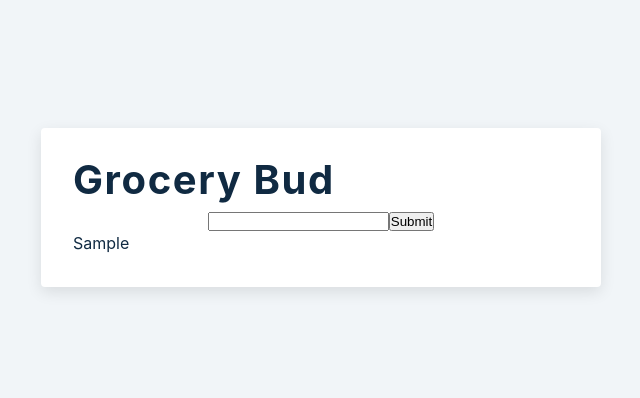
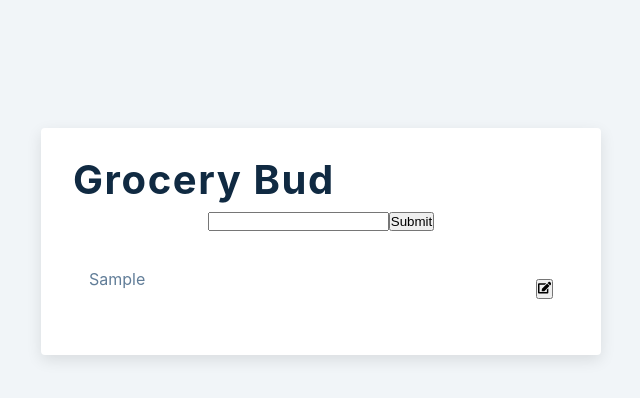
Before and after one commit to NStro03/GroceryBud-React, a React (Create React App) app: page / in a window 1280 px wide. Both pictures are taken after typing "Sample" into the empty fields and a click on the button "Submit". Shown: the top 398 px of the page, without its empty margins (319-959 px from the left). Built offline with nearby package versions, Linux system fonts and the light colour scheme.

Commit message:
Edit Item functionality implemented

```diff
--- a/src/App.js
+++ b/src/App.js
@@ -6,13 +6,36 @@ function App() {
   const [currentInput, setCurrentInput] = useState("");
   const [itemList, setItemList] = useState([]);
   const [itemCreatedCount, setItemCreatedCount] = useState(1);
+  // Editing States
+  const [editMode, setEditMode] = useState(false);
+  const [item2EditId, setItem2EditId] = useState(null);
 
   const submitHandler = (e) => {
     e.preventDefault();
+    if(!editMode){
     console.log("Item submitted: " + currentInput);
     setItemList([...itemList, { text: currentInput, id: itemCreatedCount }])
-    setItemCreatedCount(preVal => preVal+1);
+    setItemCreatedCount(preVal => preVal + 1);
+    }
+    else{
+      const newItemList = itemList.map((item) => {
+        if(item.id === item2EditId){
+          return {...item, text: currentInput}
+        }
+        return item;
+      })
+      setItemList(newItemList);
+      setEditMode(false);
+      setItem2EditId(null);
+    }
     setCurrentInput("");
+  }
+
+  const editItemWithId = (id) => {
+    setEditMode(true);
+    const item2Edit = itemList.find((item) => item.id === id);
+    setItem2EditId(item2Edit.id);
+    setCurrentInput(item2Edit.text);
   }
 
   return (
@@ -21,14 +44,18 @@ function App() {
       <form className='form' onSubmit={submitHandler}>
         <div className='form-control'>
           <input id='itemToAdd'
-          type='text'
-          value={currentInput}
-          onChange={(e) => setCurrentInput(e.target.value)}
+            type='text'
+            value={currentInput}
+            onChange={(e) => setCurrentInput(e.target.value)}
           />
           <button>Submit</button>
         </div>
       </form>
-      <List items={itemList} />
+
+      <div className='grocery-container'>
+        <List items={itemList} editItem={editItemWithId} />
+      </div>
+
     </section>
   )
 }
--- a/src/List.js
+++ b/src/List.js
@@ -1,14 +1,19 @@
 import React from 'react'
 import { FaEdit, FaTrash } from 'react-icons/fa'
-function List({items}){
+function List({ items, editItem }) {
 
   const listItems = items.map((item) => {
-    return <div key={item.id}>{item.text}</div>
+    return (
+      <div className='grocery-item'>
+        <p key={item.id}>{item.text}</p>
+        <button onClick={() => editItem(item.id)}><FaEdit /></button>
+      </div>
+    )
+
   })
 
   return (
-    <div>{listItems}</div>
-
+    <div className='grocery-list'>{listItems}</div>
   )
 }
 
```
